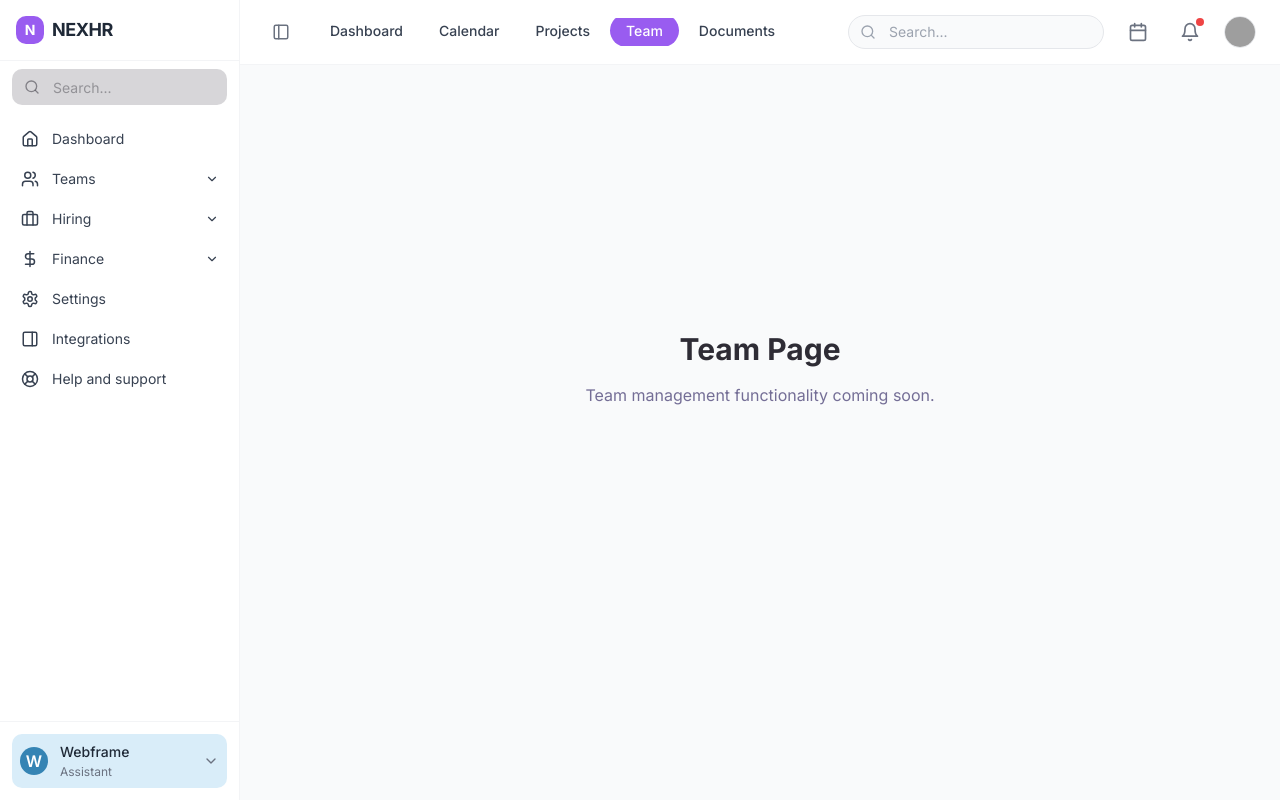
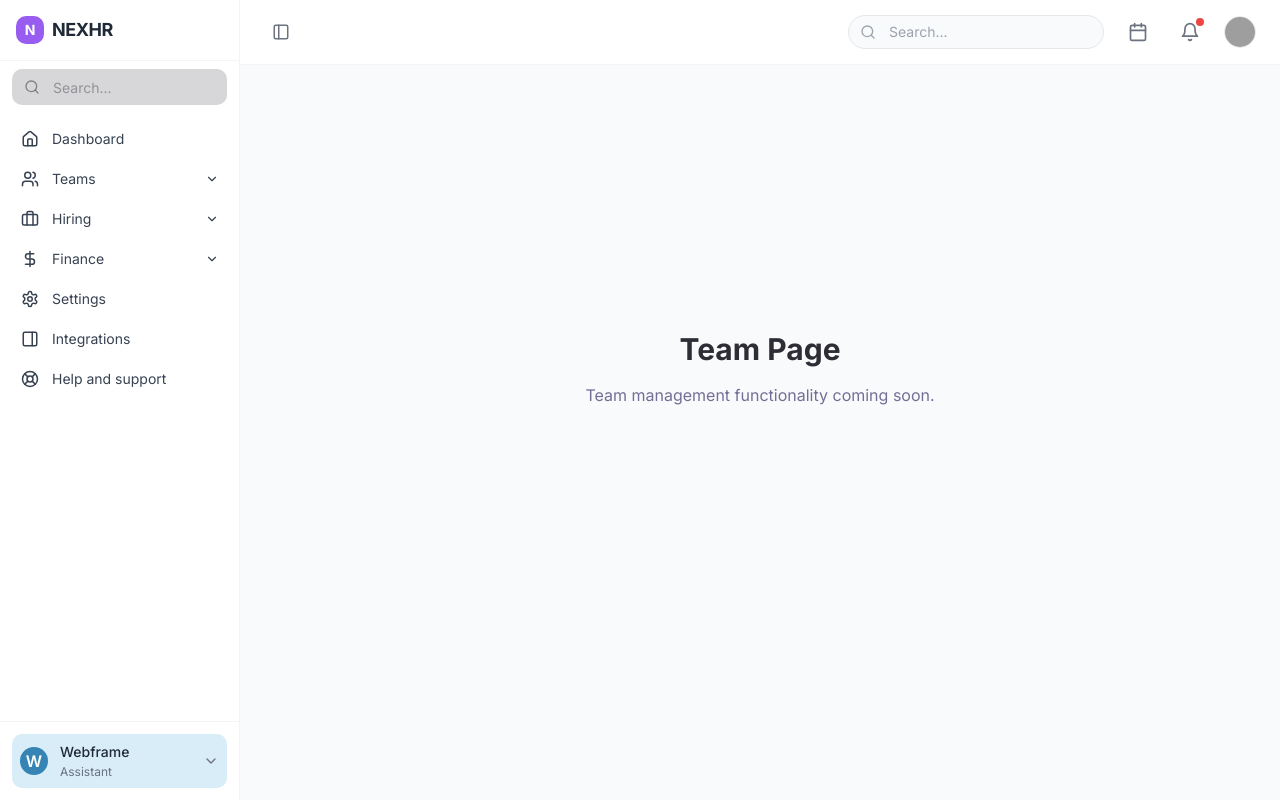
Before and after one commit to MalikMohsin5885/NexHR, a React (Vite) app: page /team in a window 1280 px wide. Built offline with nearby package versions, Linux system fonts and the light colour scheme; grey boxes are pictures that could not be loaded.

Commit message:
Remove navigation from navbar
Removes the navigation section from the main navbar.

```diff
--- a/src/layouts/DashboardLayout.tsx
+++ b/src/layouts/DashboardLayout.tsx
@@ -31,20 +31,6 @@ const DashboardLayout: React.FC<DashboardLayoutProps> = ({ children }) => {
   useEffect(() => {
     localStorage.setItem('sidebarCollapsed', JSON.stringify(sidebarCollapsed));
   }, [sidebarCollapsed]);
-
-  const navigationItems = [
-    { label: 'Dashboard', path: '/' },
-    { label: 'Calendar', path: '/calendar' },
-    { label: 'Projects', path: '/projects' },
-    { label: 'Team', path: '/team' },
-    { label: 'Documents', path: '/documents' },
-  ];
-
-  const isActive = (path: string) => {
-    if (path === '/' && location.pathname === '/') return true;
-    if (path !== '/' && location.pathname.startsWith(path)) return true;
-    return false;
-  };
 
   // Toggle mobile menu and collapse sidebar
   const toggleMobileMenu = () => {
@@ -94,26 +80,8 @@ const DashboardLayout: React.FC<DashboardLayoutProps> = ({ children }) => {
               {sidebarCollapsed ? <PanelRight size={18} /> : <PanelLeft size={18} />}
             </button>
 
-            {/* Navigation - horizontal scrolling on smaller screens */}
-            <nav className="hidden md:flex space-x-1 flex-1 overflow-x-auto">
-              <ul className="flex space-x-1 overflow-x-auto pb-1 scrollbar-none">
-                {navigationItems.map((item) => (
-                  <li key={item.label}>
-                    <Link
-                      to={item.path}
-                      className={cn(
-                        "px-3 sm:px-4 py-1.5 sm:py-2 text-sm font-medium transition-colors rounded-full whitespace-nowrap",
-                        isActive(item.path)
-                          ? "bg-primary text-white"
-                          : "text-gray-700 hover:bg-lavender hover:text-dark-purple-1"
-                      )}
-                    >
-                      {item.label}
-                    </Link>
-                  </li>
-                ))}
-              </ul>
-            </nav>
+            {/* Empty space to replace the removed navigation */}
+            <div className="flex-1"></div>
 
             {/* Search and User */}
             <div className="flex items-center gap-1 sm:gap-2 md:gap-4 ml-auto">
```
